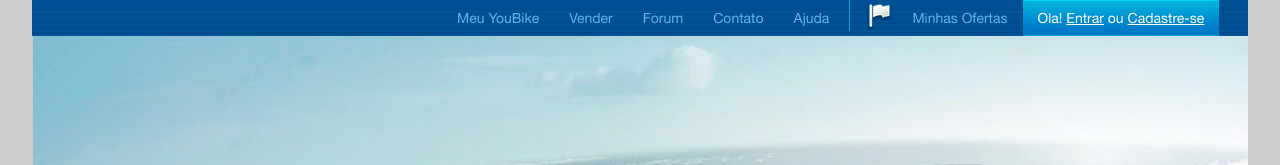
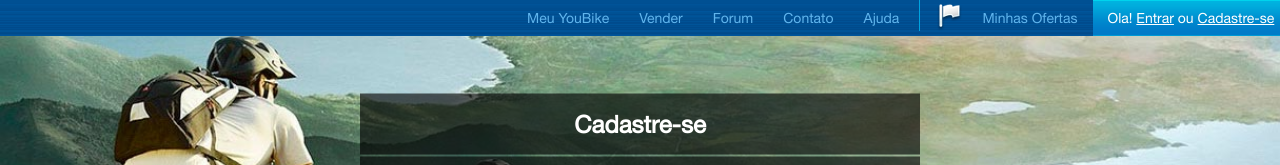
Before and after one commit to pavlichenko86/homework-4, a plain HTML site: page form/index.html in a window 1280 px wide. Shown: the top 165 px of the page. Drawn offline with Linux system fonts and the light colour scheme; files whose address does not match are found by name.

Commit message:
Add files via upload

```diff
--- a/form/style.css
+++ b/form/style.css
@@ -9,22 +9,17 @@
 }
 
 body{
-	height: 1064px;
-	background: rgba(0, 0, 0, 0.2) url(img/bg-img.jpg) no-repeat 50% 36px;
+	background: rgba(0, 0, 0, 0.2) url(img/bg-img.jpg) no-repeat 50% 30%;
 	font-family: HelveticaNeue, sans-serif;
 	font-size: 14px;
 	position: relative;
+	background-size: cover;
 }
 
 .menu{
-	width: 1216px;
+	width: 100%;
 	height: 36px;
-	display: block;
-	background: url(img/header-bg.png) repeat-x;
-	position: absolute;
-	left: 50%;
-	top: 0;
-	transform: translateX(-50%);
+	background: rgba(0, 0, 0, 0) url("img/header-bg.png") repeat-x 0 0;
 }
 
 .menu>li{
@@ -32,7 +27,7 @@ body{
 	list-style: none;
 	float: left;
 	position: relative;
-	left: 410px;
+	left: 40%;
 }
 
 .menu>li>a{
@@ -75,7 +70,7 @@ li.active>a>span{
 .my-form{
 	width: 560px;
 	height: 613px;
-	position: absolute;
+	position: fixed;
 	top: 50%;
 	left: 50%;
 	/*margin: -306px 0 0 -280px;*/
```
